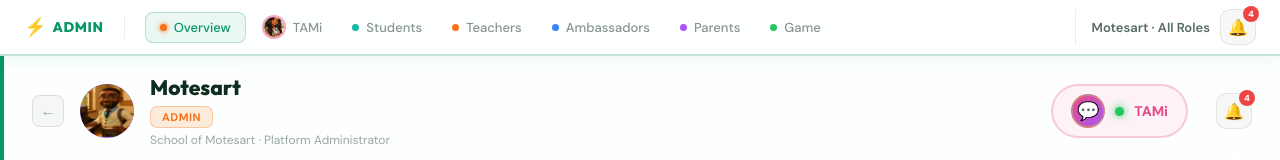
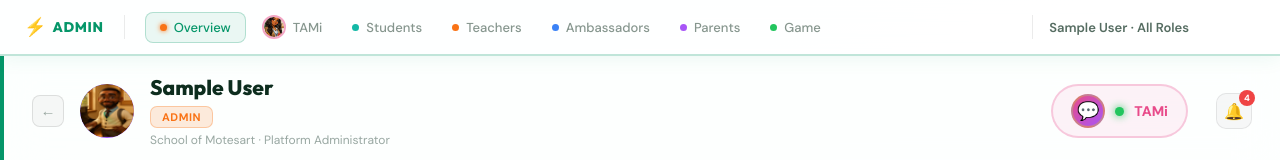
Before and after one commit to Motesart27/Motesart-frontend, a React (Vite) app: page /admin in a window 1280 px wide. Shown: the top 160 px of the page. Built offline with nearby package versions, Linux system fonts and the light colour scheme; no server answers; sample sign-in values are in the browser's storage.

Commit message:
Fix admin header: remove bell from topnav, fix accidental logout, use dynamic user name/avatar

```diff
--- a/src/pages/AdminDashboard.jsx
+++ b/src/pages/AdminDashboard.jsx
@@ -69,15 +69,14 @@ function TopNav() {
       <div className="nav-right">
         <span
           className="nav-user"
-          onClick={() => { logout(); navigate('/'); }}
-          style={{ cursor: 'pointer' }}
-          title="Click to logout"
+          style={{ cursor: 'default' }}
         >
-          Motesart {'\u00B7'} All Roles
+          {user?.name || 'User'} {'\u00B7'} All Roles
         </span>
-        <div className="bell">
-          {'\uD83D\uDD14'}<div className="bell-badge">4</div>
-        </div>
+        <button
+            onClick={() => { logout(); navigate('/'); }}
+            style={{ padding: '4px 10px', borderRadius: 8, border: '1px solid rgba(255,255,255,0.15)', background: 'rgba(255,255,255,0.05)', color: 'rgba(255,255,255,0.6)', fontSize: 11, cursor: 'pointer', fontFamily: "'DM Sans',sans-serif", whiteSpace: 'nowrap' }}
+          >Logout</button>
       </div>
     </div>
   );
@@ -89,15 +88,16 @@ function TopNav() {
 // ═══════════════════════════════════════════════════════════════
 function ProfileHeader() {
   const navigate = useNavigate();
+  const { user } = useAuth();
 
   return (
     <div className="profile-header">
       <div className="back-btn" onClick={() => navigate('/dashboard')} style={{ cursor: 'pointer' }}>{'\u2190'}</div>
       <div className="p-avatar" style={{ overflow: 'hidden' }}>
-        <img src={motesartAvatar} alt="Motesart" style={{ width: '100%', height: '100%', borderRadius: '50%', objectFit: 'cover' }} />
+        <img src={user?.avatar || motesartAvatar} alt={user?.name || "User"} style={{ width: '100%', height: '100%', borderRadius: '50%', objectFit: 'cover' }} />
       </div>
       <div style={{ flex: 1 }}>
-        <div className="p-name">Motesart</div>
+        <div className="p-name">{user?.name || 'User'}</div>
         <div style={{ display: 'flex', alignItems: 'center', gap: 8, marginTop: 6 }}>
           <span className="badge-admin">ADMIN</span>
         </div>
```
